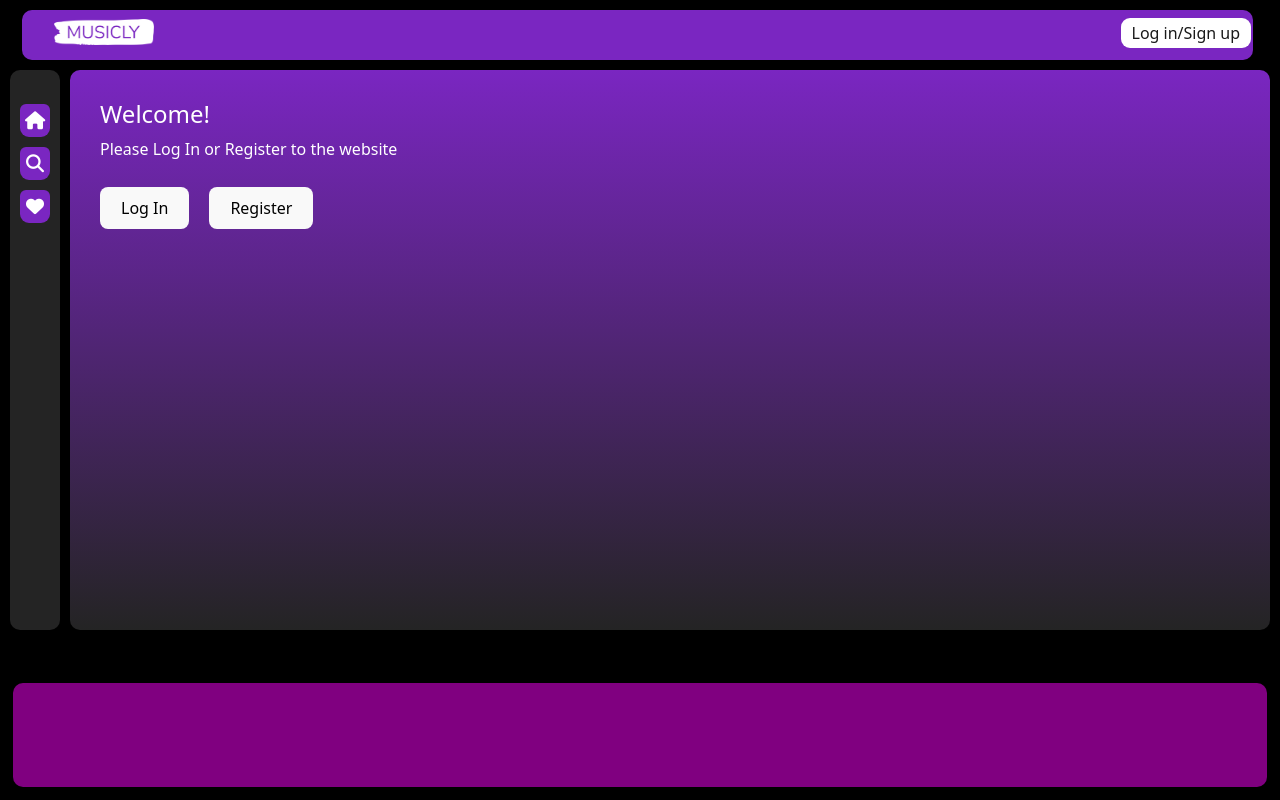
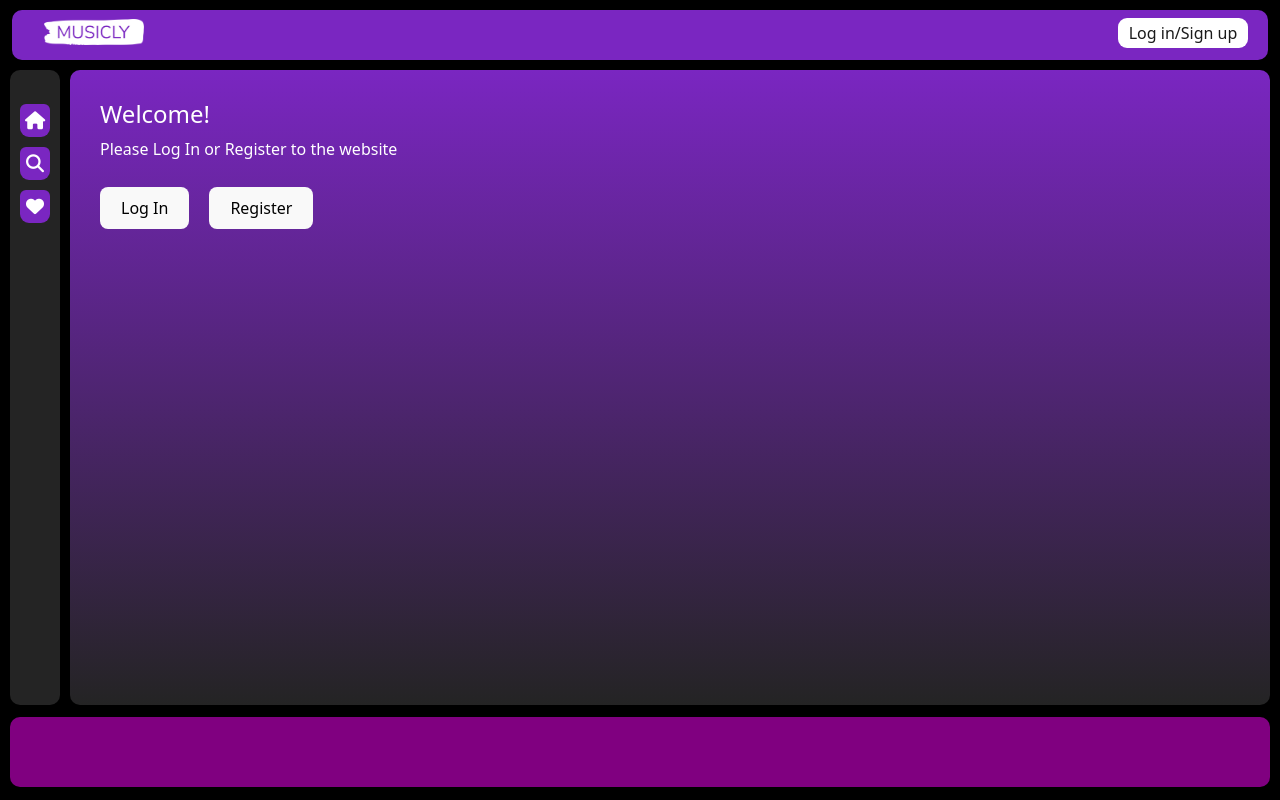
Before and after one commit to galveron/Musicly-project, a React (Vite) app in the folder client/: page /login in a window 1280 px wide. Built offline with nearby package versions, Linux system fonts and the light colour scheme.

Commit message:
small design changes

```diff
--- a/client/src/index.css
+++ b/client/src/index.css
@@ -91,7 +91,7 @@ button:focus-visible {
 
 #main {
   position: relative;
-  height: 80vh;
+  height: 70vh;
   width: 100%;
   min-width: 450px;
   top: 70px;
@@ -103,7 +103,7 @@ button:focus-visible {
   margin-left: 10px;
   background-color: #242424;
   display: flex;
-  height: 70vh;
+  height: calc(100vh - 75px - 90px);
   width: 50px;
   padding: 0;
   padding-top: 3vh;
@@ -124,10 +124,8 @@ button:focus-visible {
   position: relative;
   height: 50px;
   border-radius: 10px;
-  width: 98%;
   top: 10px;
-  margin-right: 20px;
-  margin-left: 10px;
+  margin-right: 10px;
 }
 
 .navbar {
@@ -177,7 +175,7 @@ div::-webkit-scrollbar {
   background-image: linear-gradient(rgb(122, 38, 193), rgb(36, 36, 36));
   overflow: scroll;
   color: #000000;
-  height: 70vh;
+  height: calc(100vh - 75px - 90px)
 }
 
 section::-webkit-scrollbar {
@@ -198,9 +196,10 @@ section::-webkit-scrollbar {
 }
 
 .navbar-ul {
-  width: 96vw;
+  width: calc(100vw - 20px);
   display: flex;
   justify-content: space-between;
+  padding-right: 20px;
 }
 
 .nav {
@@ -338,7 +337,6 @@ h2,
 .player {
   position: absolute;
   bottom: 40vh;
-  left: 2vw;
 }
 
 .profile {
@@ -349,15 +347,16 @@ h2,
   display: flex;
   position: fixed;
   bottom: 1vw;
-  right: 1vw;
-  left: 1vw;
   background-color: rgb(128, 0, 128);
   justify-content: center;
   border-radius: 10px;
   margin: 0;
-  width: 98%;
+  margin-right: 10px;
+  margin-left: 10px;
+  width: calc(100vw - 20px);
   min-width: 500px;
-  height: 13vh;
+  margin-top: 5px;
+  min-height: 70px;
 }
 
 #audioContainer {
@@ -388,3 +387,34 @@ h2,
 #register-form {
   margin-left: 10px;
 }
+
+input[type="range"] {
+  -webkit-appearance: none;
+  appearance: none;
+  background: transparent;
+  cursor: pointer;
+}
+
+input[type="range"]::-webkit-slider-runnable-track:hover {
+  background-color: #000000;
+}
+
+input[type="range"]::-webkit-slider-runnable-track {
+  background-color: #ffffff;
+  height: 3px;
+  border-radius: 2px;
+}
+
+input[type="range"]::-webkit-slider-thumb {
+  -webkit-appearance: none;
+  appearance: none;
+  margin-top: -4px;
+  border-radius: 5px;
+  background-color: rgb(152, 134, 167);
+  height: 10px;
+  width: 10px;
+}
+
+input[type="range"]::-webkit-slider-thumb:hover {
+  background-color: rgb(255, 255, 255);
+}
```
